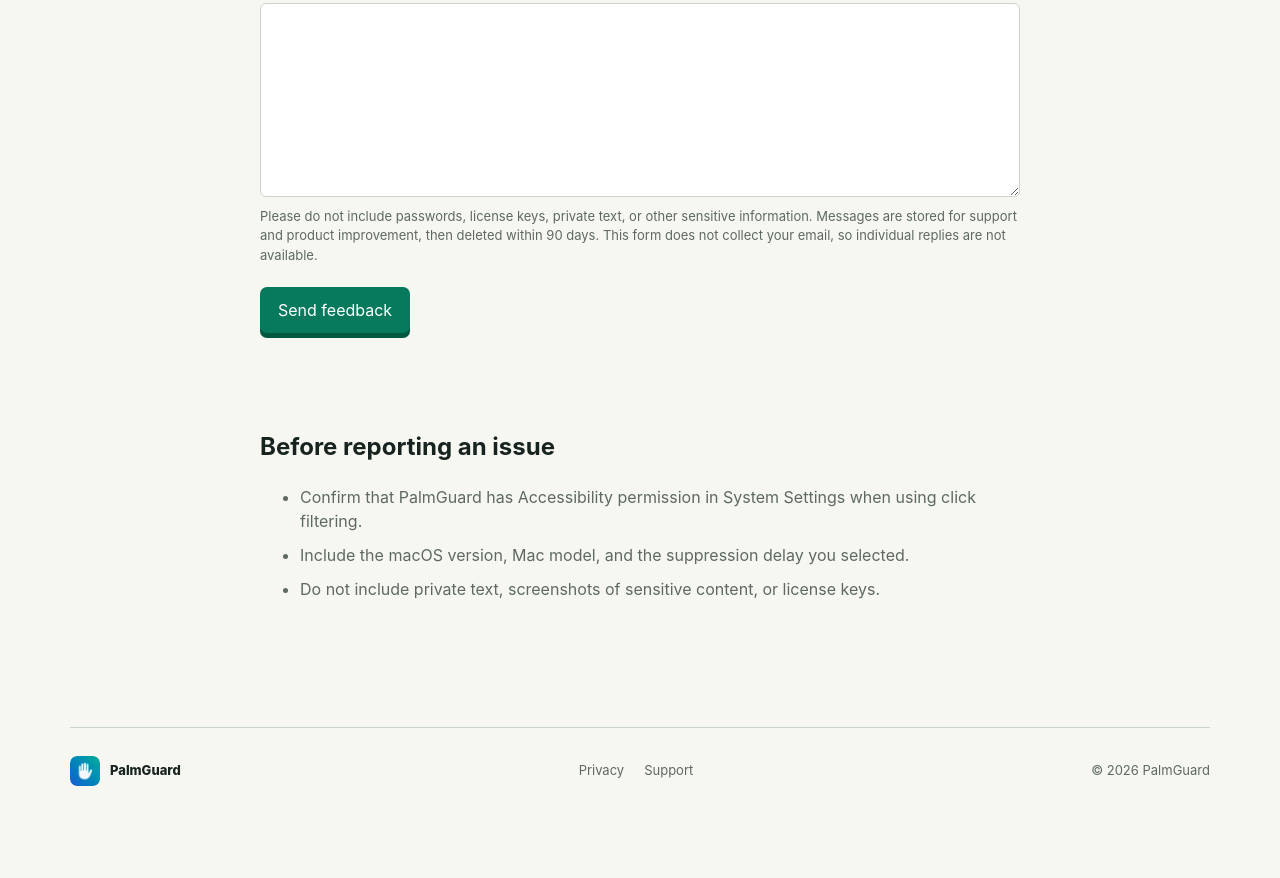
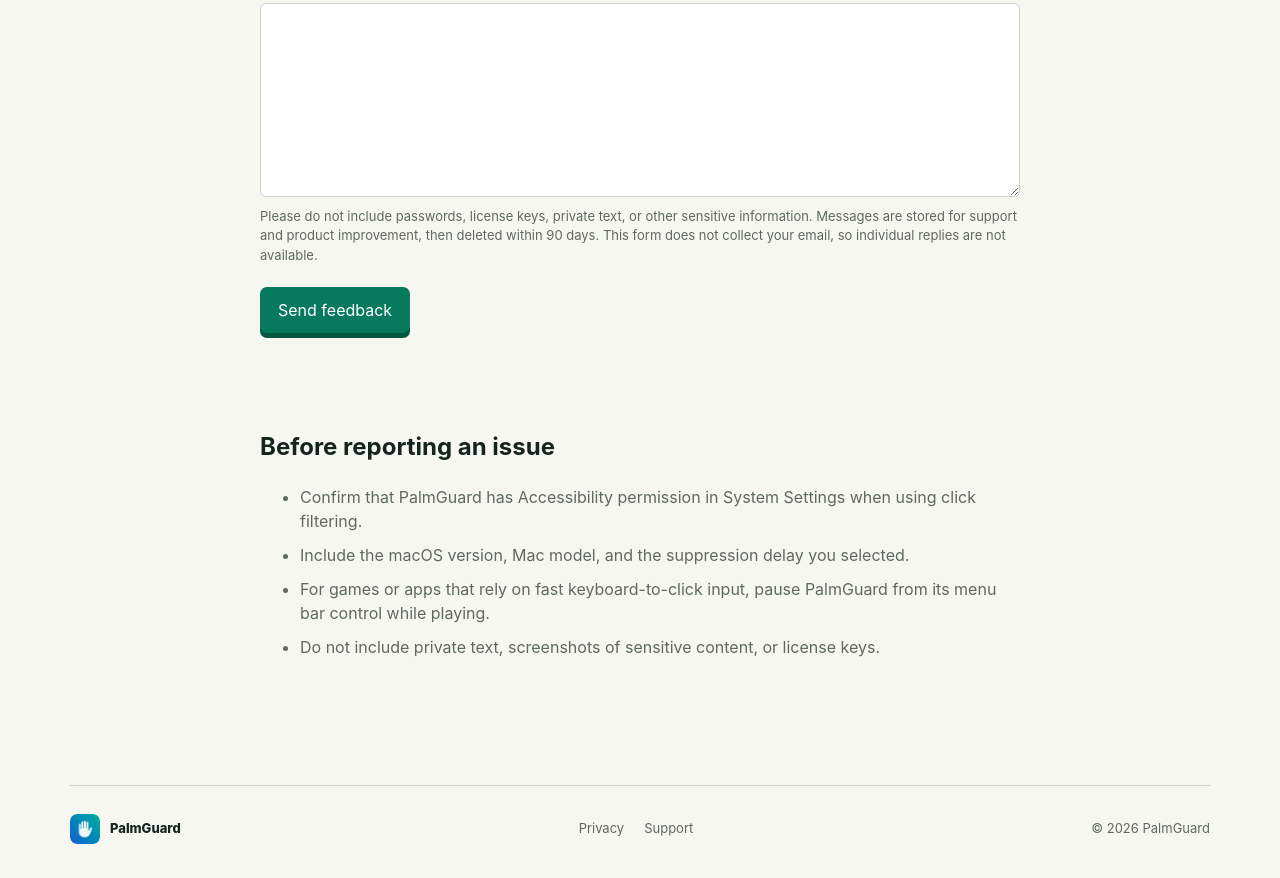
Before and after one commit to Narumian/LandingPage, a plain HTML site: page palmguard/support.html in a window 1280 px wide. Shown: the part 592-1470 px from the top of the page. Before the commit the page ends 1412 px from the top, so only its background shows below. Drawn offline with Linux system fonts and the light colour scheme.

Commit message:
Add game mode guidance to support page

```diff
--- a/palmguard/support.html
+++ b/palmguard/support.html
@@ -40,6 +40,7 @@
     <ul>
       <li>Confirm that PalmGuard has Accessibility permission in System Settings when using click filtering.</li>
       <li>Include the macOS version, Mac model, and the suppression delay you selected.</li>
+      <li>For games or apps that rely on fast keyboard-to-click input, pause PalmGuard from its menu bar control while playing.</li>
       <li>Do not include private text, screenshots of sensitive content, or license keys.</li>
     </ul>
   </main>
```
